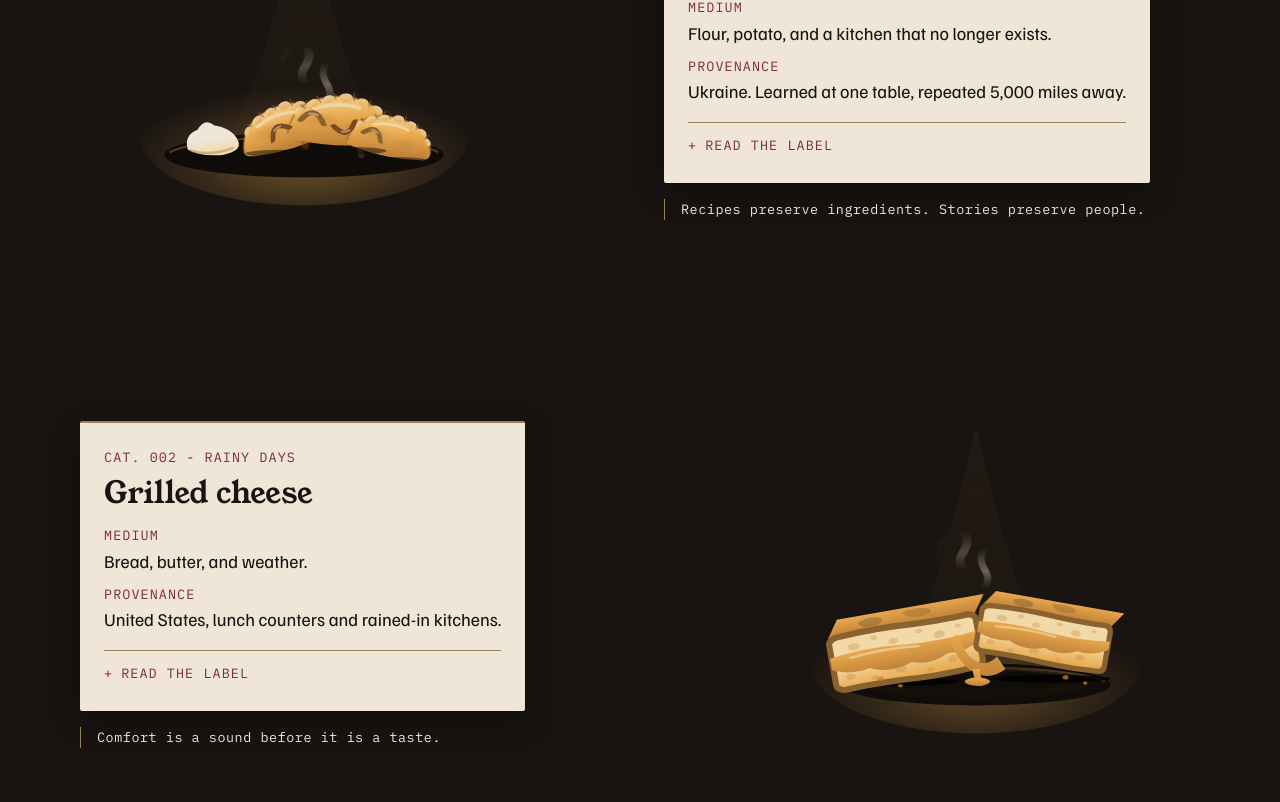
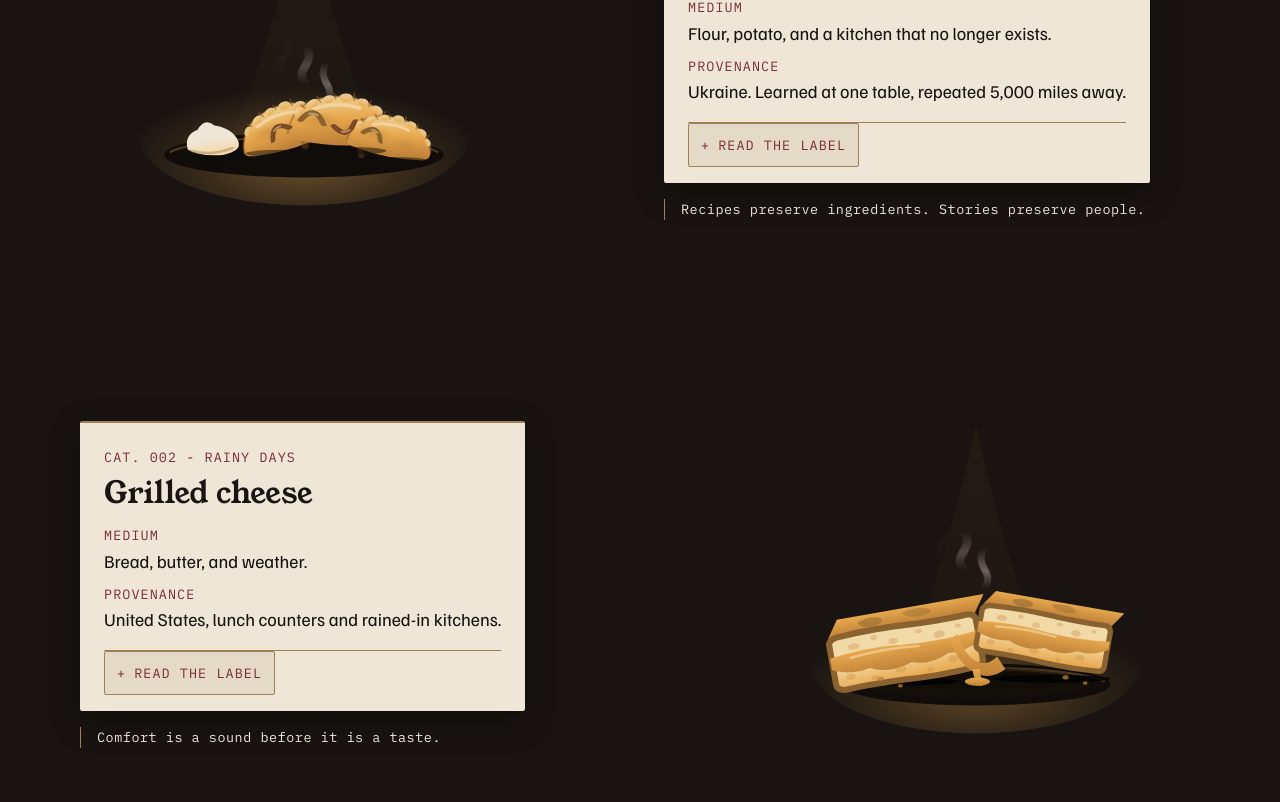
Before and after one commit to nazboyko/still-warm, a React (Vite) app: page / in a window 1280 px wide. Shown: the part 1538-2340 px from the top of the page. Built offline with nearby package versions, Linux system fonts and the light colour scheme.

Commit message:
make controls look pressable
The trigger gets a brass tab so the quiet mono labels stop reading as clickable; anchors travel instead of teleporting, and arriving at Exhibit 000 flashes once.

```diff
--- a/src/components/exhibition/Placard.css
+++ b/src/components/exhibition/Placard.css
@@ -60,9 +60,12 @@
   display: inline-flex;
   align-items: center;
   min-height: var(--touch-target);
-  padding: 0;
-  border: 0;
-  background: none;
+  /* A brass tab: the quiet mono labels around it are text, this is a thing you
+     press, and it says so without needing a hover. */
+  padding-inline: var(--space-3);
+  border: 1px solid var(--brass);
+  border-radius: var(--radius-placard);
+  background: rgb(156 129 84 / 0.12);
   cursor: pointer;
   font-family: var(--font-utility);
   font-size: var(--text-utility);
@@ -81,7 +84,8 @@
 }
 
 .placard-toggle:hover {
-  text-decoration: underline;
+  border-color: var(--beet);
+  background: rgb(156 129 84 / 0.22);
 }
 
 .placard-story-region p {
--- a/src/components/exhibition/RampExhibit.css
+++ b/src/components/exhibition/RampExhibit.css
@@ -18,3 +18,39 @@
 .ramp-body {
   margin-block: var(--space-4);
 }
+
+/* The arrival flash rides its own element, never a pseudo on an ancestor of
+   text: axe cannot resolve a background behind an absolutely positioned
+   pseudo, and that once turned a clean page into an incomplete. */
+.ramp-placard-wrap {
+  position: relative;
+}
+
+.arrive-marker {
+  position: absolute;
+  inset: -6px;
+  border: 2px solid var(--tungsten);
+  border-radius: var(--radius-placard);
+  opacity: 0;
+  pointer-events: none;
+}
+
+@media (prefers-reduced-motion: no-preference) {
+  #exhibit-000:target .arrive-marker {
+    animation: arrive-glow 600ms var(--ease-soft);
+  }
+}
+
+@keyframes arrive-glow {
+  0% {
+    opacity: 0;
+  }
+
+  30% {
+    opacity: 1;
+  }
+
+  100% {
+    opacity: 0;
+  }
+}
--- a/src/components/exhibition/RampExhibit.tsx
+++ b/src/components/exhibition/RampExhibit.tsx
@@ -10,6 +10,9 @@ export function RampExhibit() {
       aria-labelledby="ramp-title"
     >
       <Container>
+        <div className="ramp-placard-wrap">
+          {/* Arriving from the footer link, the exhibit says "here" once. */}
+          <span className="arrive-marker" aria-hidden="true" />
           <div className="placard ramp-placard" data-surface="plaster">
             <p className="placard-cat">
               CAT. {ramp.number} - {ramp.title.toUpperCase()}
@@ -20,6 +23,7 @@ export function RampExhibit() {
             <p className="ramp-subtitle">{ramp.subtitle}</p>
             <p className="ramp-body">{ramp.body}</p>
           </div>
+        </div>
       </Container>
     </article>
   );
--- a/src/styles/global.css
+++ b/src/styles/global.css
@@ -8,6 +8,13 @@
    that means clearing the sticky bar, on phones just a little breathing room. */
 html {
   scroll-padding-top: var(--space-4);
+}
+
+/* In-page links travel rather than teleport - except where motion is unwelcome. */
+@media (prefers-reduced-motion: no-preference) {
+  html {
+    scroll-behavior: smooth;
+  }
 }
 
 @media (min-width: 40rem) {
```
Lines whose indentation alone changed are shown as unchanged.
